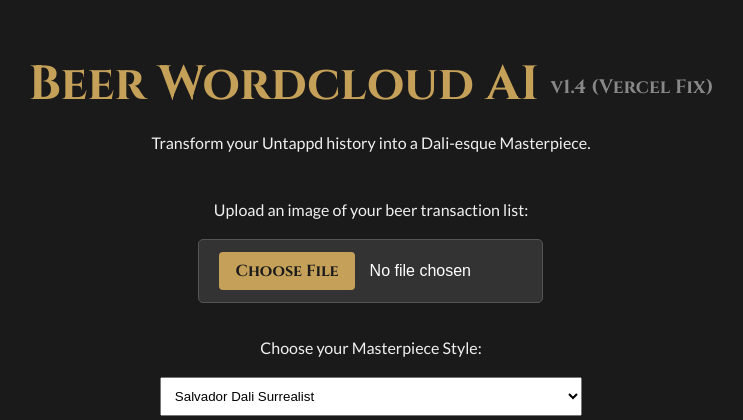
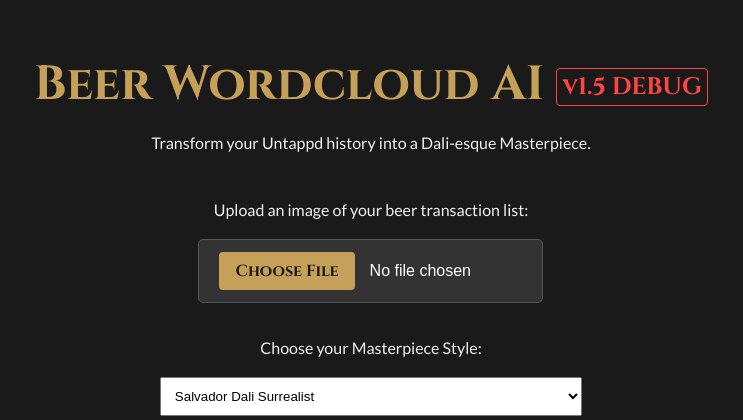
Before and after one commit to cshoesmith/Wordcloud_AI, a FastAPI app: page / in a window 1280 px wide. Shown: the top 420 px of the page, without its empty margins (269-1012 px from the left). Run offline with FastAPI, Linux system fonts and the light colour scheme; the visitor is signed in with stand-in values (Sample User, id 1).

Commit message:
UI: Bump version to v1.5 (RED DEBUG LABEL) to confirm deployment

```diff
--- a/templates/index.html
+++ b/templates/index.html
@@ -10,7 +10,7 @@
 <body>
     <div class="container">
         <header>
-            <h1>Beer Wordcloud AI <span style="font-size: 0.4em; color: #888; vertical-align: middle;">v1.4 (Vercel Fix)</span></h1>
+            <h1>Beer Wordcloud AI <span style="font-size: 0.5em; color: #ff4444; vertical-align: middle; border: 1px solid #ff4444; padding: 2px 5px; border-radius: 4px;">v1.5 DEBUG</span></h1>
             <p>Transform your Untappd history into a Dali-esque Masterpiece.</p>
         </header>
 
```
